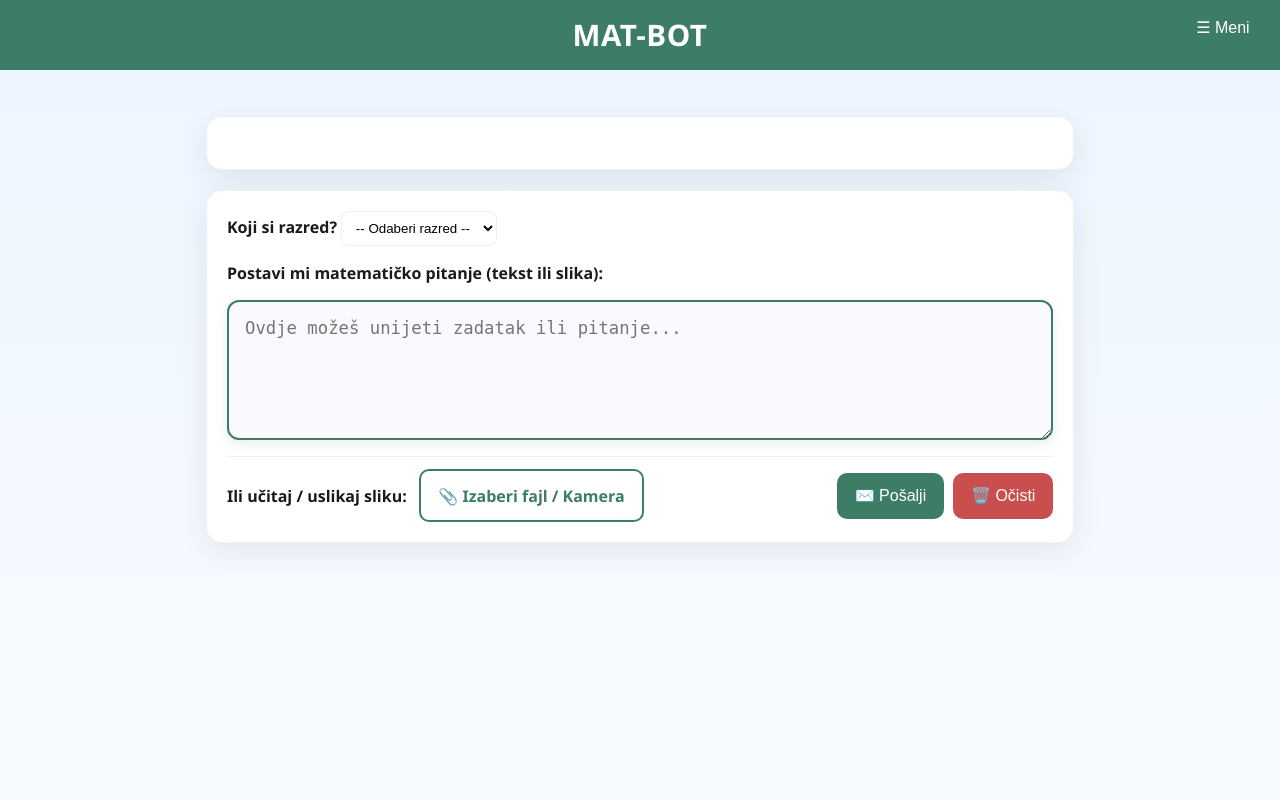
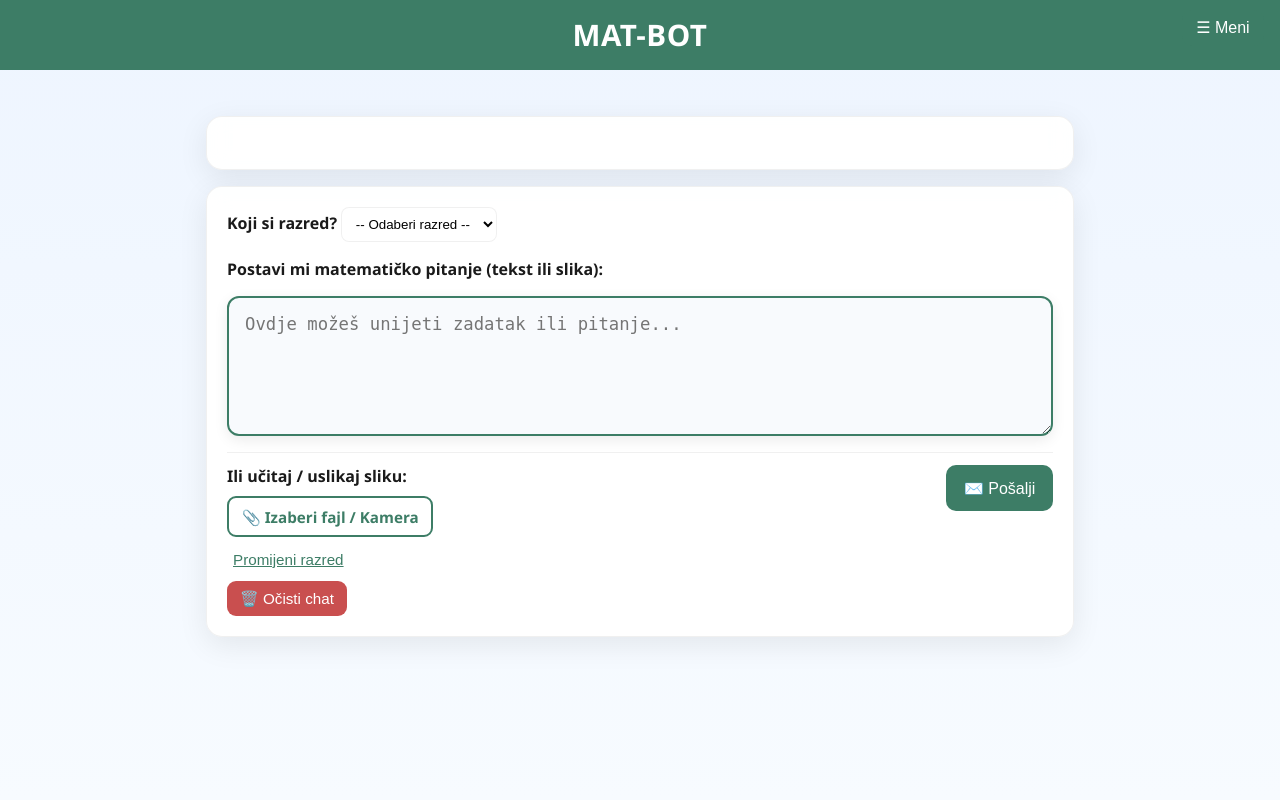
Before and after one commit to FarisMujacic/ai-matematicari, a Flask app: page / in a window 1280 px wide. Run offline with Flask 3, Linux system fonts and the light colour scheme; parts of the project's set-up code (start-up, migrations or seed data) failed here and were passed over; some libraries are stand-ins or nearby versions.

Commit message:
Update index.html

```diff
--- a/templates/index.html
+++ b/templates/index.html
@@ -14,7 +14,7 @@
   <style>
   :root{
     --page-bg:linear-gradient(180deg,#eef5ff 0%,#f7fbff 100%);
-    --card-bg:rgba(255,255,255,.92);
+    --card-bg:rgba(255,255,255,.94);
     --card-border:rgba(0,0,0,.06);
     --text:#1a1a1a;
     --accent-bot:#4caf50;
@@ -25,17 +25,21 @@
     --btn-bg-hover:#2f5c4e;
     --danger:#c94f4f;
     --muted:#6b7a86;
+    --typing-bg:#fff7d9;
+    --typing-border:#ffb84d;
   }
   body.dark{
-    --page-bg:linear-gradient(180deg,#0d1416 0%,#0a0f11 100%);
-    --card-bg:rgba(27,35,39,.90);
+    --page-bg:linear-gradient(180deg,#0b1113 0%,#070b0d 100%);
+    --card-bg:rgba(23,29,33,.95);
     --card-border:rgba(255,255,255,.08);
     --text:#e9f1f3;
-    --bubble-bg:#263238;
-    --bubble-text:#eef6f8;
-    --btn-bg:#2f5c4e;
-    --btn-bg-hover:#274a40;
-    --muted:#9fb0b9;
+    --bubble-bg:#1f2a2f;
+    --bubble-text:#e9f1f3;
+    --btn-bg:#2b5950;
+    --btn-bg-hover:#234a42;
+    --muted:#a9b7bf;
+    --typing-bg:#2a2f18;
+    --typing-border:#b28a2a;
   }
 
   *{box-sizing:border-box}
@@ -47,8 +51,13 @@
   .dropdown{position:absolute;right:1rem;top:.6rem;}
   .dropdown-toggle{background:var(--btn-bg);color:#fff;border:none;padding:.55rem .9rem;font-size:1rem;border-radius:10px;cursor:pointer;}
   .dropdown-toggle:hover{background:var(--btn-bg-hover);}
-  .dropdown-content{display:none;position:absolute;top:115%;right:0;min-width:240px;background:var(--card-bg);color:var(--text);border:1px solid var(--card-border);box-shadow:0 12px 30px rgba(0,0,0,.12);border-radius:12px;padding:1rem;backdrop-filter: blur(8px);}
+  .dropdown-content{display:none;position:absolute;top:115%;right:0;min-width:260px;background:var(--card-bg);color:var(--text);border:1px solid var(--card-border);box-shadow:0 12px 30px rgba(0,0,0,.12);border-radius:12px;padding:1rem;backdrop-filter: blur(8px);}
   .dropdown.open .dropdown-content{display:block;}
+  .dropdown-content .menu-group{display:flex;flex-direction:column;gap:.6rem;margin-top:.6rem;padding-top:.6rem;border-top:1px dashed var(--card-border);}
+  .menu-link{background:none;border:none;text-align:left;color:var(--text);cursor:pointer;padding:.4rem .2rem;border-radius:8px;}
+  .menu-link:hover{background:rgba(0,0,0,.06)}
+  body.dark .menu-link:hover{background:rgba(255,255,255,.06)}
+
   .toggle-row{display:flex;align-items:center;justify-content:space-between;gap:.75rem;}
   .toggle-slider{position:relative;width:64px;height:32px;background:#cfd8dc;border-radius:32px;cursor:pointer;transition:background .25s;}
   .toggle-slider::before{content:"";position:absolute;top:3px;left:3px;width:26px;height:26px;background:#fff;border-radius:50%;box-shadow:0 2px 6px rgba(0,0,0,.25);transition:transform .25s;}
@@ -58,8 +67,9 @@
 
   main{max-width:900px;margin:0 auto;padding:16px;}
   .card{background:var(--card-bg);border:1px solid var(--card-border);border-radius:16px;padding:1.25rem;box-shadow:0 8px 30px rgba(0,0,0,.08);backdrop-filter: blur(10px);}
-  .stack{display:flex;flex-direction:column;gap:1.25rem;}
+  .stack{display:flex;flex-direction:column;gap:1rem;}
 
+  /* CHAT */
   #chat-container{display:flex;flex-direction:column;gap:.75rem;max-height:60vh;overflow-y:auto;scroll-behavior:smooth;padding:.25rem .25rem .5rem;border-radius:12px;}
   .qa-pair{display:flex;flex-direction:column;gap:.4rem;margin-bottom:.3rem;}
   .chat-message{display:flex;width:100%;word-break:break-word;}
@@ -68,21 +78,26 @@
   .bubble,.bubble.user{padding:.9rem 1.1rem;border-radius:14px;font-size:1rem;line-height:1.75;box-shadow:0 1px 4px rgba(0,0,0,.05);white-space:pre-wrap;background:var(--bubble-bg);color:var(--bubble-text);max-width:75%;animation:fadeIn .25s ease;}
   .bubble{border-left:4px solid var(--accent-bot);margin:.35rem 0;}
   .bubble.user{background:#c8ebf0;border-right:4px solid var(--accent-user);border-left:0!important;margin:.35rem 0 .35rem auto;max-width:60%;}
-  .bubble.user img{max-width:240px;border-radius:10px;margin-top:8px;display:block;}
-  .typing-indicator{position:sticky;bottom:0;align-self:flex-start;font-style:italic;font-size:1rem;padding:.5rem .75rem;color:#444;background:#fff2c2;border-left:4px solid #ffb84d;border-radius:8px;margin:.15rem 0 0;max-width:420px;display:none;z-index:2;}
+  @keyframes fadeIn{from{opacity:0;transform:translateY(6px);}to{opacity:1;transform:translateY(0);}}
+
+  /* TIPKANJE između chata i forme */
+  .typing-wrap{margin-top:-4px;}
+  .typing-indicator{font-style:italic;font-size:1rem;padding:.6rem .8rem;color:#333;background:var(--typing-bg);border-left:4px solid var(--typing-border);border-radius:10px;}
   .typing-indicator .dots::after{content:'...';animation:dots 1s steps(3,end) infinite;}
   @keyframes dots{0%{content:''}33%{content:'.'}66%{content:'..'}100%{content:'...'}}
-  @keyframes fadeIn{from{opacity:0;transform:translateY(6px);}to{opacity:1;transform:translateY(0);}}
 
-  form{display:flex;flex-direction:column;gap:1rem;} form,textarea,select{autocomplete: off;}
+  form{display:flex;flex-direction:column;gap:1rem;}
   label{font-weight:600;}
   select{padding:.5rem .6rem;border-radius:8px;border:1px solid var(--card-border);background:#fff;}
   textarea{width:100%;min-height:140px;padding:1rem;font-size:1.08rem;border-radius:12px;border:2px solid #50e3c2;background:#f8fafd;outline:none;resize:vertical;box-shadow:0 2px 8px rgba(0,0,0,.04);}
   textarea:focus{border-color:#3d7d66;box-shadow:0 4px 14px rgba(0,0,0,.08);}
+  body.dark select{background:#162024;color:var(--text);}
+  body.dark textarea{background:#0f1518;border-color:#2f796a;}
 
-  .file-row{display:flex;align-items:center;gap:.75rem;flex-wrap:wrap;}
+  .file-row{display:flex;flex-direction:column;align-items:flex-start;gap:.55rem;}
   .file-input{display:none;}
-  .file-chip{display:none;align-items:center;gap:.5rem;background:#eff6ff;border:1px dashed #b9d2ff;color:#2a4365;padding:.45rem .6rem;border-radius:999px;font-size:.92rem;}
+  .btn.small{padding:.55rem .8rem;font-size:.95rem;border-radius:9px;}
+  .file-chip{display:none;align-items:center;gap:.5rem;background:#eff6ff;border:1px dashed #b9d2ff;color:#2a4365;padding:.35rem .55rem;border-radius:999px;font-size:.88rem;}
   .file-chip .remove{background:transparent;border:none;font-size:1rem;cursor:pointer;color:#2a4365;line-height:1;}
   .file-chip.show{display:inline-flex;}
 
@@ -91,8 +106,8 @@
   .btn.secondary{background:transparent;color:var(--btn-bg);border:2px solid var(--btn-bg);}
   .btn.danger{background:var(--danger);}
 
-  .form-actions{display:flex;align-items:center;justify-content:space-between;gap:1rem;flex-wrap:wrap;padding-top:.75rem;border-top:1px solid var(--card-border);}
-  .form-actions .left{display:flex;align-items:center;gap:.75rem;flex-wrap:wrap;}
+  .form-actions{display:flex;align-items:flex-start;justify-content:space-between;gap:1rem;flex-wrap:wrap;padding-top:.75rem;border-top:1px solid var(--card-border);}
+  .form-actions .left{display:flex;flex-direction:column;align-items:flex-start;gap:.55rem;flex:1;}
   .form-actions .right{display:flex;align-items:center;gap:.6rem;flex-wrap:wrap;}
   @media (max-width:700px){
     .form-actions{flex-direction:column;align-items:stretch;}
@@ -107,7 +122,8 @@
 
   .muted{color:var(--muted);font-size:.95rem}
   .hidden{display:none}
-  .linklike{background:none;border:none;color:#3d7d66;cursor:pointer;text-decoration:underline;padding:0;font-size:.95rem}
+  .linklike{background:none;border:2px dashed transparent;color:var(--btn-bg);cursor:pointer;text-decoration:underline;padding:.15rem .25rem;border-radius:8px;font-size:.95rem}
+  .linklike:hover{border-color:var(--card-border)}
   </style>
 </head>
 <body>
@@ -123,6 +139,12 @@
             <span class="toggle-slider"></span>
           </label>
         </div>
+
+        <!-- dodatne opcije -->
+        <div class="menu-group">
+          <button class="menu-link" id="menu-change-grade">Promijeni razred (i očisti chat)</button>
+          <button class="menu-link" id="menu-clear-chat">Očisti chat</button>
+        </div>
       </div>
     </div>
   </header>
@@ -130,6 +152,7 @@
   {% if error %}<div class="error-banner">{{ error }}</div>{% endif %}
 
   <main class="stack">
+    <!-- CHAT -->
     <div class="card">
       <div id="chat-container">
         {% for message in history %}
@@ -138,15 +161,18 @@
           <div class="chat-message bot-message"><div class="bubble">{{ message.bot|safe }}</div></div>
         </div>
         {% endfor %}
-        <!-- Jedini indikator koji koristimo -->
-        <div id="typing" class="typing-indicator" style="display:none;">
-          <span class="dots">🤖 MAT-BOT piše odgovor</span>
-        </div>
       </div>
     </div>
 
+    <!-- INDICATOR između chata i forme -->
+    <div id="typing-wrap" class="typing-wrap hidden">
+      <div id="typing" class="typing-indicator">
+        <span class="dots">🤖 MAT-BOT piše odgovor</span>
+      </div>
+    </div>
+
+    <!-- FORMA -->
     <div class="card">
-      <!-- Jedna forma, jedno dugme -->
       <form id="ask-form" method="POST" enctype="multipart/form-data" autocomplete="off" action="/submit">
         <input type="hidden" name="history_json" id="history_json_main" value='{{ history|tojson|safe }}'>
         <div id="razred-wrapper" {% if razred and not error %}style="display: none;"{% endif %}>
@@ -172,17 +198,20 @@
             <label for="slika">Ili učitaj / uslikaj sliku:</label>
             <div class="file-row">
               <input class="file-input" id="slika" type="file" name="file" accept="image/*" />
-              <label for="slika" class="btn secondary">📎 Izaberi fajl / Kamera</label>
+              <label for="slika" class="btn secondary small">📎 Izaberi fajl / Kamera</label>
               <span id="file-chip" class="file-chip">
                 <span id="file-name">Nije odabran fajl</span>
                 <button type="button" class="remove" id="remove-file" title="Ukloni fajl">×</button>
               </span>
+
+              <!-- ispod fajla: promijeni razred, pa očisti -->
+              <button type="button" id="btn-change-grade-below" class="linklike">Promijeni razred</button>
+              <button type="button" id="btn-clear-chat" class="btn danger small">🗑️ Očisti chat</button>
             </div>
           </div>
 
           <div class="right">
             <button id="sendBtn" type="button" class="btn">✉️ Pošalji</button>
-            <button type="submit" form="clear-form" class="btn danger">🗑️ Očisti</button>
           </div>
         </div>
       </form>
@@ -205,8 +234,6 @@ function initDarkToggle(){
   cb.addEventListener('change', ()=>{ document.body.classList.toggle('dark', cb.checked); localStorage.setItem('matbot_dark', cb.checked ? '1' : '0');});
 }
 
-function scrollToBottom(){ const chat=document.getElementById('chat-container'); if(chat) chat.scrollTop = chat.scrollHeight; }
-
 (function setupScrollButton(){
   const chat = document.getElementById('chat-container');
   const btn = document.getElementById('to-bottom');
@@ -214,6 +241,7 @@ function scrollToBottom(){ const chat=document.getElementById('chat-container');
   const toggleBtn = ()=>{ const nearBottom = (chat.scrollHeight - chat.scrollTop - chat.clientHeight) < 40; btn.style.display = nearBottom ? 'none' : 'block'; };
   chat.addEventListener('scroll', toggleBtn); setTimeout(toggleBtn, 200);
 })();
+function scrollToBottom(){ const chat=document.getElementById('chat-container'); if(chat) chat.scrollTop = chat.scrollHeight; }
 
 function getCID(){
   const key='matbot_cid';
@@ -260,7 +288,14 @@ document.addEventListener('DOMContentLoaded', () => {
   const razredSel = document.getElementById('razred');
   const razredWrap= document.getElementById('razred-wrapper');
   const promijeniWrap = document.getElementById('promijeni-razred-wrap');
-  const promijeniBtn  = document.getElementById('promijeni-razred');
+
+  const btnChangeGradeBelow = document.getElementById('btn-change-grade-below');
+  const btnClearChat = document.getElementById('btn-clear-chat');
+  const menuChangeGrade = document.getElementById('menu-change-grade');
+  const menuClearChat = document.getElementById('menu-clear-chat');
+
+  const typingWrap = document.getElementById('typing-wrap');
+  const typing = document.getElementById('typing');
 
   const cid = getCID();
   const HIST_KEY = 'matbot_history_' + cid;
@@ -275,20 +310,11 @@ document.addEventListener('DOMContentLoaded', () => {
   if (fileInput){ fileInput.addEventListener('change', updateFileUI); }
   if (removeBtn) removeBtn.addEventListener('click', clearFile);
 
-  if (promijeniBtn){
-    promijeniBtn.addEventListener('click', () => {
-      razredWrap.classList.remove('hidden');
-      razredWrap.style.display = '';
-      promijeniWrap.classList.add('hidden');
-    });
-  }
-
   function ensureChatContainer(){ return document.getElementById('chat-container'); }
-  function escapeHtml(s){ return (s||'').replace(/[&<>"']/g, m=>({ '&':'&amp;','<':'&lt;','>':'&gt;','"':'&quot;',"'":'&#39;' }[m])); }
+  function escapeHtml(s){ return (s||'').replace(/[&<>"']/g, m=>({ '&':'&amp;','<':'&gt;','>':'&gt;','"':'&quot;',"'":'&#39;' }[m])); }
 
   // -------- Typing Manager (jedini indikator + dinamične poruke) --------
   const TypingManager = (function(){
-    const el = document.getElementById('typing');
     let t0 = null, tickTimer = null;
     const stages = [
       {t: 0,   text: "🤖 MAT-BOT piše odgovor", dots:true},
@@ -298,8 +324,7 @@ document.addEventListener('DOMContentLoaded', () => {
       {t: 90,  text: "🚀 Gotovo uskoro…", dots:true},
     ];
     function setText(msg, dots){
-      if (!el) return;
-      el.innerHTML = `<span class="${dots?'dots':''}">${msg}</span>`;
+      typing.innerHTML = `<span class="${dots?'dots':''}">${msg}</span>`;
     }
     function onTick(){
       const s = Math.floor((Date.now() - t0)/1000);
@@ -309,16 +334,13 @@ document.addEventListener('DOMContentLoaded', () => {
     }
     return {
       show(){
-        if (!el) return;
-        el.style.display = 'block';
-        t0 = Date.now();
-        onTick();
+        typingWrap.classList.remove('hidden');
+        t0 = Date.now(); onTick();
         tickTimer = setInterval(onTick, 1000);
         scrollToBottom();
       },
       hide(){
-        if (!el) return;
-        el.style.display = 'none';
+        typingWrap.classList.add('hidden');
         if (tickTimer){ clearInterval(tickTimer); tickTimer = null; }
       }
     }
@@ -327,73 +349,67 @@ document.addEventListener('DOMContentLoaded', () => {
   function showTyping(){ TypingManager.show(); }
   function hideTyping(){ TypingManager.hide(); }
 
-  // --------- UI baloni ---------
-  function appendUserBubble({text, file}){
-    const chat = ensureChatContainer(); if(!chat) return;
-    const pair = document.createElement('div'); pair.className='qa-pair';
-
-    // user bubble
-    const u = document.createElement('div'); u.className='chat-message user-message';
-    let userHTML = '';
-    if (text && text.trim()) userHTML += `<p>${escapeHtml(text)}</p>`;
-    if (file){
-      try{
-        const url = URL.createObjectURL(file);
-        userHTML += `<img src="${url}" alt="${escapeHtml(file.name)}" />`;
-        // revoke nakon što se prikaže
-        setTimeout(()=>URL.revokeObjectURL(url), 60000);
-      }catch(_){
-        userHTML += `<p><strong>📷 ${escapeHtml(file.name)}</strong></p>`;
-      }
-    }
-    if (!userHTML) userHTML = '<p><em>(prazna poruka)</em></p>';
-    u.innerHTML = `<div class="bubble user">${userHTML}</div>`;
-
-    // bot placeholder (bez “Obrada…” teksta – samo prazan balon)
-    const b = document.createElement('div'); b.className='chat-message bot-message';
-    b.innerHTML = `<div class="bubble">&nbsp;</div>`;
-
-    pair.appendChild(u); pair.appendChild(b); chat.appendChild(pair); scrollToBottom();
-    return b.querySelector('.bubble'); // vraća bot balon koji ćemo kasnije popuniti
-  }
-
-  async function poll(jobId, userLabel, botBubble){
-    const sleep = (ms)=> new Promise(r=>setTimeout(r, ms));
-    for (let i=0;i<180;i++){ // ~6 min @ 2s
-      await sleep(2000);
-      try{
-        const r = await fetch(`/status/${jobId}`, {cache:'no-store', credentials:'include'});
-        if (!r.ok) throw new Error('status http '+r.status);
-        const data = await r.json();
-        if (data.status === 'done'){
-          const html = (data.result && data.result.html) || '<i>Nema rezultata.</i>';
-          botBubble.innerHTML = html;
-          if (window.MathJax && MathJax.typesetPromise) { MathJax.typesetPromise([botBubble]); }
-          applyPlotsIn(botBubble);
-          pushHistory(HIST_KEY, userLabel, html);
-          hideTyping();
-          return;
-        }
-        if (data.status === 'error'){
-          botBubble.innerHTML = `<div class="alert alert-danger">Greška: ${escapeHtml(data.error || 'nepoznato')}</div>`;
-          hideTyping(); return;
-        }
-      }catch(_){
-        botBubble.innerHTML = '<div class="alert alert-danger">Greška pri provjeri statusa.</div>';
-        hideTyping(); return;
-      }
-    }
-    botBubble.innerHTML = '<div class="alert alert-warning">Istek vremena čekanja na rezultat.</div>';
-    hideTyping();
-  }
-
+  // --------- UI helpers ---------
   function hideGradeAfterFirstSend(){
     if (!razredWrap) return;
     razredWrap.classList.add('hidden');
     razredWrap.style.display = 'none';
     promijeniWrap.classList.remove('hidden');
   }
+  function showGradeSelector(){
+    razredWrap.classList.remove('hidden');
+    razredWrap.style.display = '';
+    promijeniWrap.classList.add('hidden');
+    if (razredSel) razredSel.focus();
+  }
+  function clearChatUIAndHistory(){
+    const chat = document.getElementById('chat-container');
+    if (chat) chat.innerHTML = '';
+    resetHistory(HIST_KEY, hiddenMain);
+    hideTyping();
+  }
 
+  function addUserPair({text, hadFile}){
+    const chat = ensureChatContainer(); if(!chat) return null;
+    const pair = document.createElement('div'); pair.className='qa-pair';
+    const u = document.createElement('div'); u.className='chat-message user-message';
+    let userHTML = '';
+    if (text && text.trim()) userHTML += `<p>${escapeHtml(text)}</p>`;
+    if (hadFile) userHTML += `<p><strong>[SLIKA]</strong></p>`;
+    if (!userHTML) userHTML = '<p><em>(prazna poruka)</em></p>';
+    u.innerHTML = `<div class="bubble user">${userHTML}</div>`;
+    pair.appendChild(u);
+    chat.appendChild(pair);
+    scrollToBottom();
+    return pair;
+  }
+  function addBotToPair(pair, html){
+    if(!pair) return;
+    const b = document.createElement('div'); b.className='chat-message bot-message';
+    b.innerHTML = `<div class="bubble">${html}</div>`;
+    pair.appendChild(b);
+    scrollToBottom();
+    const bubble = b.querySelector('.bubble');
+    if (window.MathJax && MathJax.typesetPromise) { MathJax.typesetPromise([bubble]); }
+    applyPlotsIn(bubble);
+  }
+
+  // promjena/brisanje
+  function handleChangeGrade(){
+    clearChatUIAndHistory();
+    showGradeSelector();
+    clearFile();
+  }
+  function handleClearChat(){
+    clearChatUIAndHistory();
+  }
+  document.getElementById('btn-change-grade-below')?.addEventListener('click', handleChangeGrade);
+  document.getElementById('btn-clear-chat')?.addEventListener('click', handleClearChat);
+  document.getElementById('menu-change-grade')?.addEventListener('click', ()=>{ handleChangeGrade(); document.getElementById('menuWrap').classList.remove('open'); });
+  document.getElementById('menu-clear-chat')?.addEventListener('click', ()=>{ handleClearChat(); document.getElementById('menuWrap').classList.remove('open'); });
+  document.getElementById('promijeni-razred')?.addEventListener('click', handleChangeGrade);
+
+  // slanje
   async function sendOneButton(){
     const f = fileInput?.files?.[0] || null;
     const razred  = razredSel?.value || '';
@@ -402,11 +418,11 @@ document.addEventListener('DOMContentLoaded', () => {
     if (!razred){ alert('Odaberi razred.'); return; }
     if (!f && !tekst){ alert('Unesi pitanje ili dodaj sliku.'); return; }
 
-    const userLabel = tekst || (f ? f.name : '');
+    const userLabel = tekst || (f ? '[SLIKA]' : '');
     hideGradeAfterFirstSend();
 
     showTyping();
-    const botBubble = appendUserBubble({text: tekst, file: f});
+    const pair = addUserPair({text: tekst, hadFile: !!f});
 
     const fd = new FormData();
     fd.append('razred', razred);
@@ -417,52 +433,67 @@ document.addEventListener('DOMContentLoaded', () => {
       const r = await fetch('/submit', { method:'POST', body: fd, credentials:'include' });
       const j = await r.json();
 
-      // SYNC (200)
       if (r.status === 200 && j && j.result && j.result.html){
-        botBubble.innerHTML = j.result.html;
-        if (window.MathJax && MathJax.typesetPromise) { MathJax.typesetPromise([botBubble]); }
-        applyPlotsIn(botBubble);
+        addBotToPair(pair, j.result.html);
         pushHistory(HIST_KEY, userLabel, j.result.html);
         hideTyping();
         textarea.value = ''; clearFile();
         return;
       }
 
-      // ASYNC (202)
       if (r.status === 202 && j && j.job_id){
-        // ostavi prazan dok ne stigne rezultat; indikator govori sve
         textarea.value = ''; clearFile();
-        poll(j.job_id, userLabel, botBubble);
+        await poll(j.job_id, userLabel, pair);
         return;
       }
 
-      botBubble.innerHTML = '<div class="alert alert-danger">Neočekivan odgovor servera.</div>';
+      addBotToPair(pair, '<div class="alert alert-danger">Neočekivan odgovor servera.</div>');
       hideTyping();
     }catch(_){
-      botBubble.innerHTML = 'Greška pri slanju zahtjeva.';
+      addBotToPair(pair, 'Greška pri slanju zahtjeva.');
       hideTyping();
     }
+  }
+
+  async function poll(jobId, userLabel, pair){
+    const sleep = (ms)=> new Promise(r=>setTimeout(r, ms));
+    for (let i=0;i<180;i++){
+      await sleep(2000);
+      try{
+        const r = await fetch(`/status/${jobId}`, {cache:'no-store', credentials:'include'});
+        if (!r.ok) throw new Error('status http '+r.status);
+        const data = await r.json();
+        if (data.status === 'done'){
+          const html = (data.result && data.result.html) || '<i>Nema rezultata.</i>';
+          addBotToPair(pair, html);
+          pushHistory(HIST_KEY, userLabel, html);
+          hideTyping();
+          return;
+        }
+        if (data.status === 'error'){
+          addBotToPair(pair, `<div class="alert alert-danger">Greška: ${escapeHtml(data.error || 'nepoznato')}</div>`);
+          hideTyping(); return;
+        }
+      }catch(_){
+        addBotToPair(pair, '<div class="alert alert-danger">Greška pri provjeri statusa.</div>');
+        hideTyping(); return;
+      }
+    }
+    addBotToPair(pair, '<div class="alert alert-warning">Istek vremena čekanja na rezultat.</div>');
+    hideTyping();
   }
 
   document.getElementById('sendBtn')?.addEventListener('click', sendOneButton);
   askForm?.addEventListener('submit', (e)=>{ e.preventDefault(); sendOneButton(); });
 
-  // Clear
+  // server-side clear (opcionalno) – frontend svejedno čisti odmah
   if (clearForm){
     clearForm.addEventListener('submit', async (e)=>{
       e.preventDefault();
-      const fd = new FormData(clearForm);
-      try{ await fetch(clearForm.action || '/clear', { method:'POST', body: fd, credentials:'include' }); }
+      try{ await fetch(clearForm.action || '/clear', { method:'POST', body: new FormData(clearForm), credentials:'include' }); }
       catch(_){}
-      const chat = document.getElementById('chat-container');
-      if (chat) chat.innerHTML = `
-        <div id="typing" class="typing-indicator" style="display:none;">
-          <span class="dots">🤖 MAT-BOT piše odgovor</span>
-        </div>`;
-      resetHistory(HIST_KEY, hiddenMain);
-      // prikaži selektor razreda ponovo
-      if (razredWrap){ razredWrap.classList.remove('hidden'); razredWrap.style.display = ''; }
-      promijeniWrap.classList.add('hidden');
+      handleClearChat();
+      showGradeSelector();
     });
   }
 });
@@ -506,7 +537,6 @@ function applyPlotsIn(root){
     plotDiv.remove();
   });
 }
-// primjena na već renderovani sadržaj (ako ga ima u initial history)
 document.querySelectorAll('.plot-request').forEach(plotDiv=>{
   const parent=plotDiv.closest(".bubble") || document.body;
   let expression=plotDiv.getAttribute("data-expression")||'';
```
